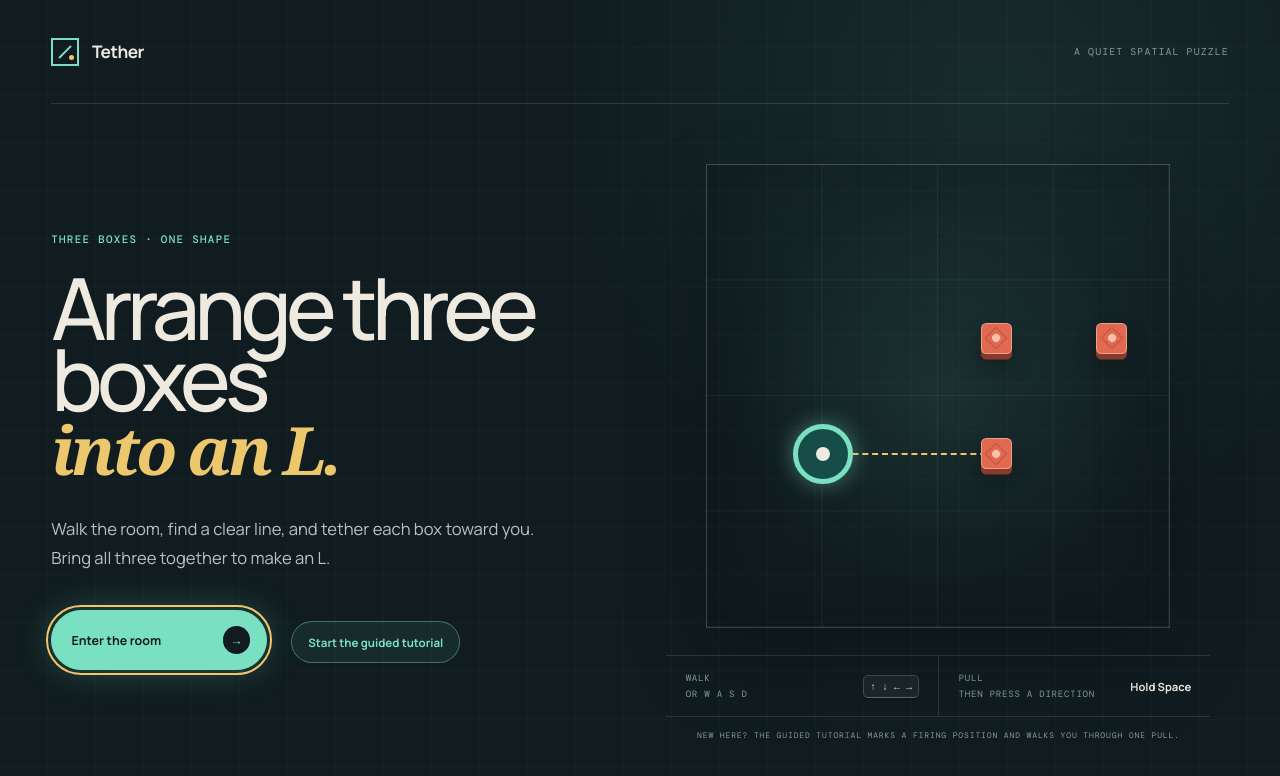
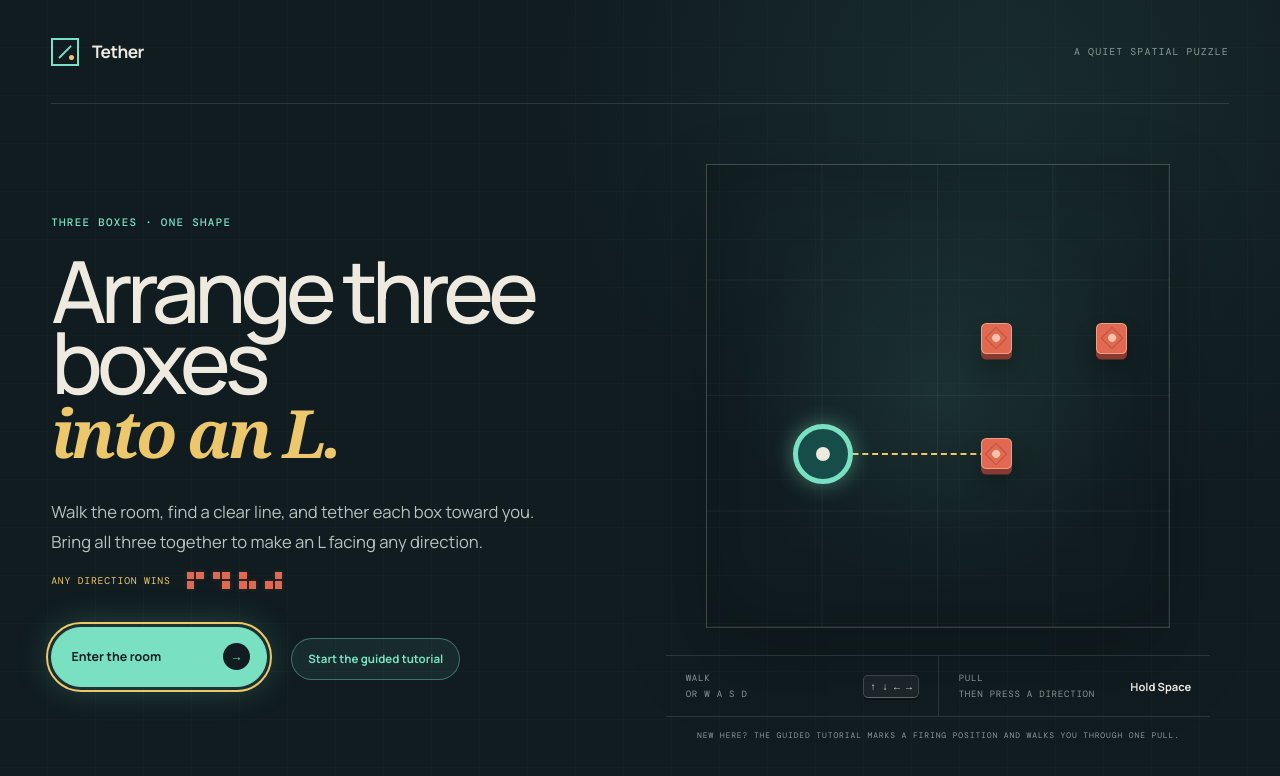
Before and after one commit to npalladium/tether, a Vue app: page / in a window 1280 px wide. Shown: the top 776 px of the page. Built offline with nearby package versions, Linux system fonts and the light colour scheme; a web font is replaced by a local one.

Commit message:
feat: clarify every L orientation wins

```diff
--- a/src/App.vue
+++ b/src/App.vue
@@ -218,7 +218,7 @@ const tutorialGuideTitle = computed(() => {
 });
 const tutorialGuideDetail = computed(() => {
 	if (session.value.phase === "WON") {
-		return "You made the L in one pull. Replay the lesson or return to your room.";
+		return "You made one valid L in one pull. Any rotation of the L counts. Replay the lesson or return to your room.";
 	}
 	if (selectionPreview.value) {
 		if (inputMode.value === "touch") {
@@ -271,7 +271,7 @@ const statusTitle = computed(() => {
 const statusDetail = computed(() => {
 	switch (session.value.phase) {
 		case "WON":
-			return `Solved in ${session.value.state.pulls} ${pluralisePull(session.value.state.pulls)}.`;
+			return `Solved in ${session.value.state.pulls} ${pluralisePull(session.value.state.pulls)}. Any L orientation counts.`;
 		case "NO_PULLS":
 			return hasHistory.value
 				? "No moving pulls remain. Undo the last pull or restart the room."
@@ -688,8 +688,21 @@ onBeforeUnmount(() => {
 				</h1>
 				<p class="entry-lede">
 					Walk the room, find a clear line, and tether each box toward you. Bring all
-					three together to make an L.
+					three together to make an L facing any direction.
 				</p>
+				<div
+					class="goal-orientations"
+					role="img"
+					aria-label="Any of the four rotations of an L made from three boxes wins"
+				>
+					<span>Any direction wins</span>
+					<div aria-hidden="true">
+						<i class="mini-l"><b></b><b></b><b></b><b class="is-empty"></b></i>
+						<i class="mini-l"><b></b><b></b><b class="is-empty"></b><b></b></i>
+						<i class="mini-l"><b></b><b class="is-empty"></b><b></b><b></b></i>
+						<i class="mini-l"><b class="is-empty"></b><b></b><b></b><b></b></i>
+					</div>
+				</div>
 
 				<div class="entry-actions">
 					<button ref="entryStart" type="button" class="start-button" @click="enterNormalRoom">
@@ -866,7 +879,7 @@ onBeforeUnmount(() => {
 					</template>
 					<div>
 						<span class="step-number">03</span>
-						<p><strong>Need another method?</strong> How to play shows every touch, mouse, and keyboard control.</p>
+						<p><strong>Make any L.</strong> Any rotation counts. How to play shows every control method.</p>
 					</div>
 				</div>
 			</div>
--- a/src/components/GuideDialog.vue
+++ b/src/components/GuideDialog.vue
@@ -93,6 +93,9 @@ onMounted(() => {
 				</button>
 			</header>
 
+			<p class="guide-goal-note">
+				<strong>Goal:</strong> fit the three boxes into any L. It may face any of the four directions.
+			</p>
 			<p id="guide-summary" class="guide-summary">{{ guideSummary }}</p>
 
 			<div class="guide-mode-tabs" role="group" aria-label="Choose control instructions">
--- a/src/style.css
+++ b/src/style.css
@@ -510,9 +510,23 @@ kbd {
 	border-color: var(--aqua);
 }
 
+.guide-goal-note {
+	margin: 1.25rem 0 0;
+	padding: 0.7rem 0.8rem;
+	border-left: 2px solid var(--gold);
+	color: var(--muted);
+	background: rgb(237 199 107 / 7%);
+	font-size: 0.78rem;
+	line-height: 1.5;
+}
+
+.guide-goal-note strong {
+	color: var(--gold);
+}
+
 .guide-summary {
 	max-width: 31rem;
-	margin: 1.5rem 0;
+	margin: 0.75rem 0 1.5rem;
 	color: var(--muted);
 	font-size: 0.92rem;
 	line-height: 1.7;
@@ -1099,22 +1113,44 @@ h1 {
 	font-weight: 600;
 }
 
+.goal-orientations {
+	display: flex;
+	flex-wrap: wrap;
+	gap: 0.65rem 1rem;
+	align-items: center;
+	margin-top: 1rem;
+}
+
+.goal-orientations > span {
+	color: var(--gold);
+	font:
+		0.61rem "DM Mono",
+		ui-monospace,
+		monospace;
+	letter-spacing: 0.08em;
+	text-transform: uppercase;
+}
+
+.goal-orientations > div {
+	display: flex;
+	gap: 0.55rem;
+	align-items: center;
+}
+
 .mini-l {
 	display: inline-grid;
-	grid-template-columns: repeat(2, 0.65rem);
-	grid-template-rows: repeat(2, 0.65rem);
+	grid-template-columns: repeat(2, 0.48rem);
+	grid-template-rows: repeat(2, 0.48rem);
 	gap: 2px;
-	margin-left: 0.45rem;
-	vertical-align: -0.25rem;
-}
-
-.mini-l i {
+}
+
+.mini-l b {
 	background: var(--coral);
-}
-
-.mini-l i:nth-child(3) {
-	grid-column: 2;
-	grid-row: 2;
+	box-shadow: 0 0 0.3rem rgb(226 105 81 / 22%);
+}
+
+.mini-l .is-empty {
+	visibility: hidden;
 }
 
 .play-area {
```
Also changed, not shown: 3 other files (tests, documents, lock files or other folders).
